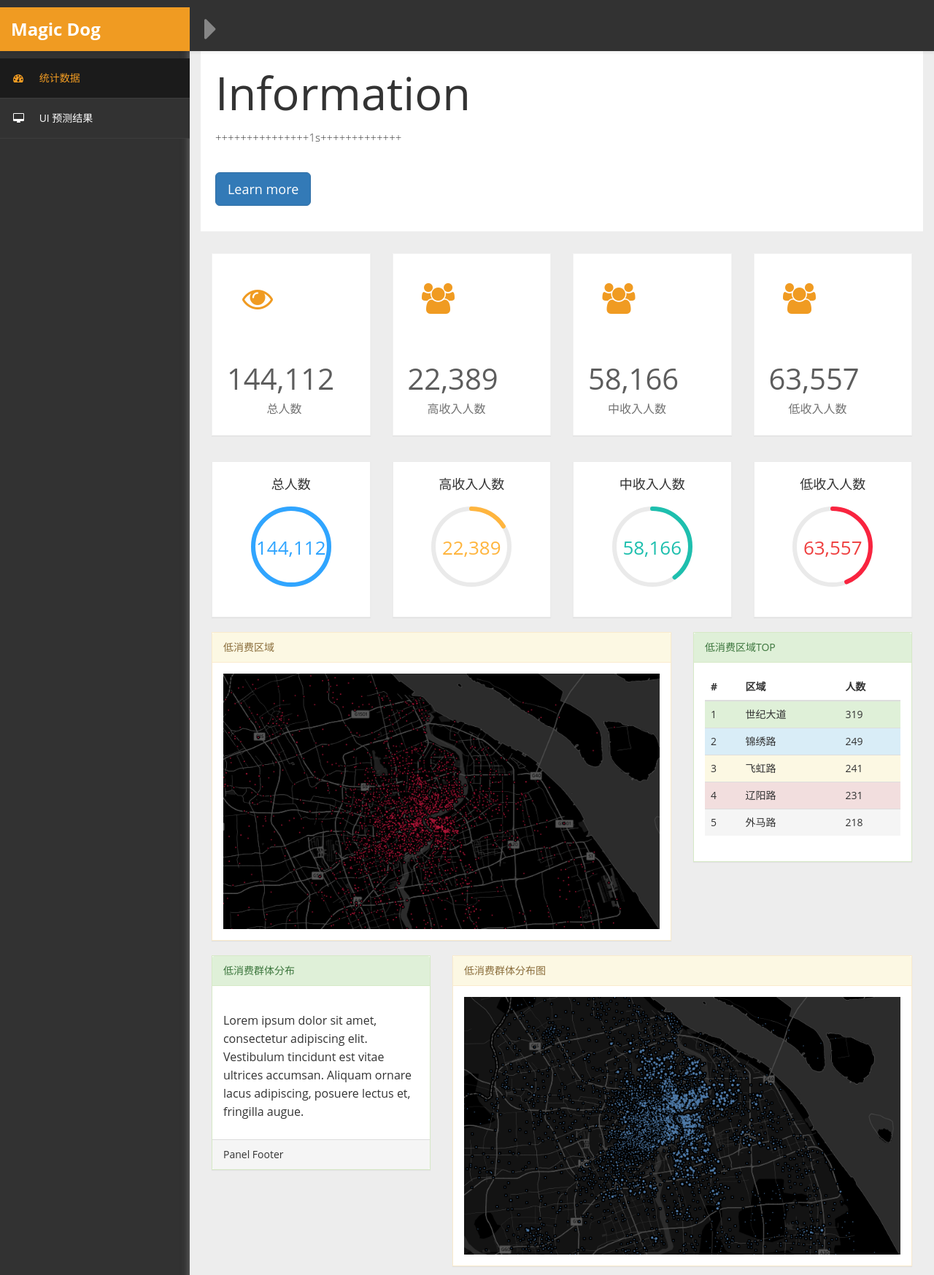
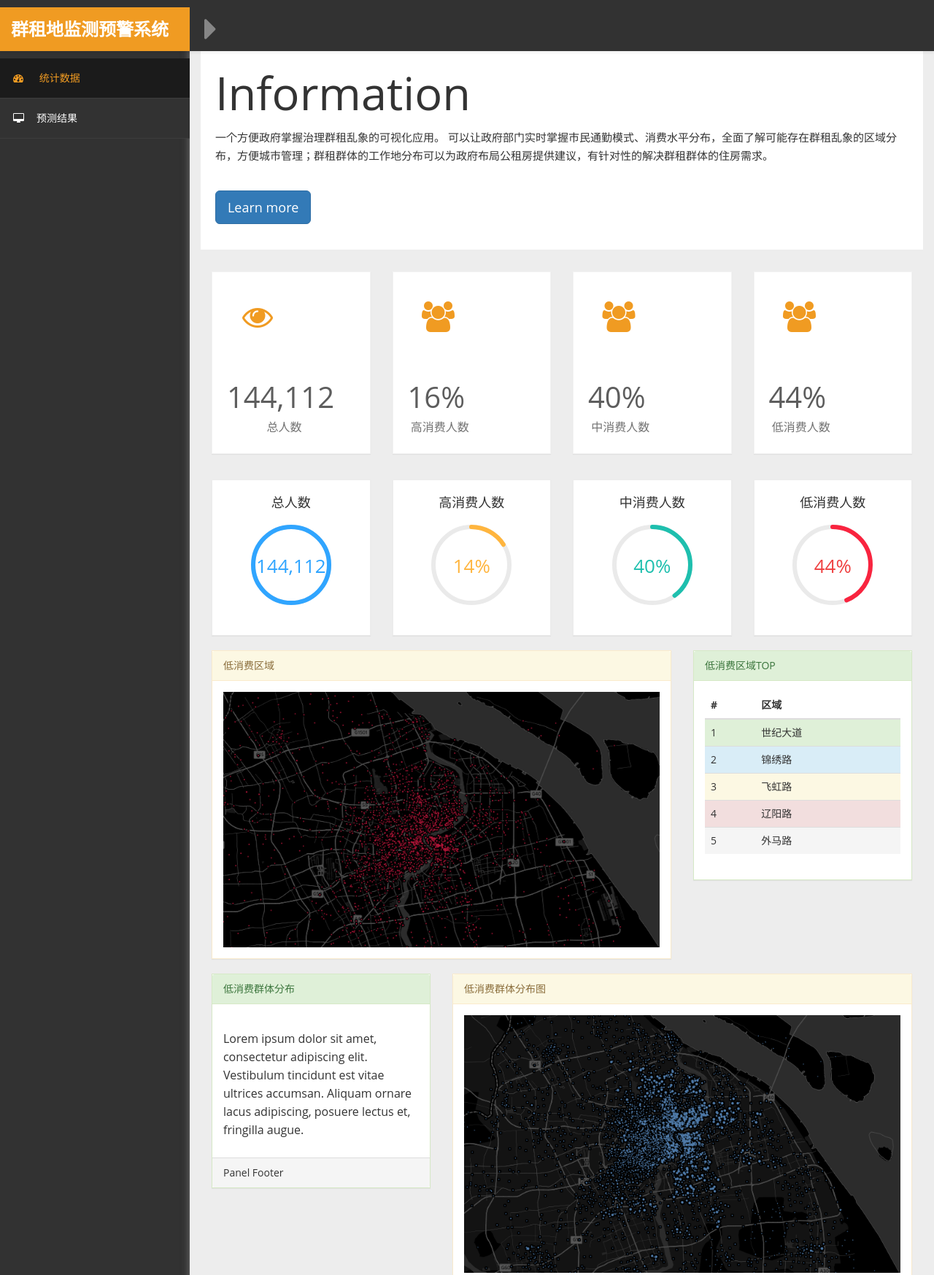
Before and after one commit to stevenyvette/stevenyvette.github.io, a plain HTML site: page index.html in a window 1280 px wide. Shown: the top 1747 px of the page at 73% size. Drawn offline with Linux system fonts and the light colour scheme; a script that the page names is missing.

Commit message:
index.html

```diff
--- a/index.html
+++ b/index.html
@@ -1,9 +1,10 @@
 <!DOCTYPE html>
+<html xmlns="http://www.w3.org/1999/xhtml">
 
 <head>
     <meta charset="utf-8" />
     <meta name="viewport" content="width=device-width, initial-scale=1.0" />
-    <title>Magic Dog</title>
+    <title>群租地监测预警系统——Magic Dog</title>
     <!-- Bootstrap Styles-->
     <link href="assets/css/bootstrap.css" rel="stylesheet" />
     <!-- FontAwesome Styles-->
@@ -24,7 +25,7 @@
                     <span class="icon-bar"></span>
                     <span class="icon-bar"></span>
                 </button>
-                <a class="navbar-brand" href="index.html"><strong>Magic Dog</strong></a>
+                <a class="navbar-brand" href="index.html"><strong>群租地监测预警系统</strong></a>
                 <div id="sideNav" href=""><i class="fa fa-caret-right"></i></div>
             </div>
         </nav>
@@ -36,7 +37,7 @@
                         <a class="active-menu" href="index.html"><i class="fa fa-dashboard"></i> 统计数据</a>
                     </li>
                     <li>
-                        <a href="#predict"><i class="fa fa-desktop"></i> UI 预测结果</a>
+                        <a href="#predict"><i class="fa fa-desktop"></i>预测结果</a>
                     </li>
                 </ul>
             </div>
@@ -47,7 +48,8 @@
                 <div class="col-md-12">
                     <div class="jumbotron">
                         <h1>Information</h1>
-                        <p>+++++++++++++++1s+++++++++++++</p>
+                        <p>一个方便政府掌握治理群租乱象的可视化应用。
+                            可以让政府部门实时掌握市民通勤模式、消费水平分布，全面了解可能存在群租乱象的区域分布，方便城市管理；群租群体的工作地分布可以为政府布局公租房提供建议，有针对性的解决群租群体的住房需求。</p>
                         <p>
                             <a class="btn btn-primary btn-lg" role="button">Learn more</a>
                         </p>
@@ -74,8 +76,8 @@
                                 <i class="fa fa-users fa-5x"></i>
                             </div>
                             <div class="panel-right">
-                                <h3 id="visits" >22,389 </h3>
-                                <strong>高收入人数</strong>
+                                <h3 id="visits" >16% </h3>
+                                <strong>高消费人数</strong>
                             </div>
                         </div>
                     </div>
@@ -85,8 +87,8 @@
                                 <i class="fa fa-users fa-5x"></i>
                             </div>
                             <div class="panel-right">
-                                <h3 id="visits" >58,166 </h3>
-                                <strong>中收入人数</strong>
+                                <h3 id="visits" >40%</h3>
+                                <strong>中消费人数</strong>
                             </div>
                         </div>
                     </div>
@@ -96,8 +98,8 @@
                                 <i class="fa fa-users fa-5x"></i>
                             </div>
                             <div class="panel-right">
-                                <h3 id="visits" > 63,557</h3>
-                                <strong>低收入人数</strong>
+                                <h3 id="visits" > 44%</h3>
+                                <strong>低消费人数</strong>
                             </div>
                         </div>
                     </div>
@@ -115,8 +117,8 @@
                     <div class="col-xs-6 col-md-3">
                         <div class="panel panel-default">
                             <div class="panel-body easypiechart-panel">
-                                <h4>高收入人数</h4>
-                                <div class="easypiechart" id="easypiechart-orange"  data-percent="16" ><span class="percent" id="high" onmouseover="mouse_over_high()" onmouseout="mouse_out_high()">22,389</span>
+                                <h4>高消费人数</h4>
+                                <div class="easypiechart" id="easypiechart-orange"  data-percent="16" ><span class="percent" >14%</span>
                                 </div>
                             </div>
                         </div>
@@ -124,8 +126,8 @@
                     <div class="col-xs-6 col-md-3">
                         <div class="panel panel-default">
                             <div class="panel-body easypiechart-panel">
-                                <h4>中收入人数</h4>
-                                <div class="easypiechart" id="easypiechart-teal" data-percent="40" ><span class="percent" id="mid" onmouseover="mouse_over_mid()" onmouseout="mouse_out_mid()">58,166</span>
+                                <h4>中消费人数</h4>
+                                <div class="easypiechart" id="easypiechart-teal" data-percent="40" ><span class="percent" >40%</span>
                                 </div>
                             </div>
                         </div>
@@ -133,8 +135,8 @@
                     <div class="col-xs-6 col-md-3">
                         <div class="panel panel-default">
                             <div class="panel-body easypiechart-panel">
-                                <h4>低收入人数</h4>
-                                <div class="easypiechart" id="easypiechart-red" data-percent="44" ><span class="percent" onmouseover="mouse_over_low()" id="low" onmouseout="mouse_out_low()">63,557</span>
+                                <h4>低消费人数</h4>
+                                <div class="easypiechart" id="easypiechart-red" data-percent="44" ><span class="percent" >44%</span>
                                 </div>
                             </div>
                         </div>
@@ -163,34 +165,28 @@
                                             <tr>
                                                 <th>#</th>
                                                 <th>区域</th>
-                                                <th>人数</th>
                                             </tr>
                                         </thead>
                                         <tbody>
                                             <tr class="success">
                                                 <td>1</td>
                                                 <td>世纪大道</td>
-                                                <td>319</td>
                                             </tr>
                                             <tr class="info">
                                                 <td>2</td>
                                                 <td>锦绣路</td>
-                                                <td>249</td>
                                             </tr>
                                             <tr class="warning">
                                                 <td>3</td>
                                                 <td>飞虹路</td>
-                                                <td>241</td>
                                             </tr>
                                             <tr class="danger">
                                                 <td>4</td>
                                                 <td>辽阳路</td>
-                                                <td>231</td>
                                             </tr>
                                             <tr class="active">
                                                 <td>5</td>
                                                 <td>外马路</td>
-                                                <td>218</td>
                                             </tr>
                                         </tbody>
                                     </table>
@@ -247,34 +243,28 @@
                                             <tr>
                                                 <th>#</th>
                                                 <th>区域</th>
-                                                <th>人数</th>
                                             </tr>
                                         </thead>
                                         <tbody>
                                             <tr class="success">
                                                 <td>1</td>
                                                 <td>锦绣路</td>
-                                                <td>272</td>
                                             </tr>
                                             <tr class="info">
                                                 <td>2</td>
                                                 <td>世纪大道</td>
-                                                <td>196</td>
                                             </tr>
                                             <tr class="warning">
                                                 <td>3</td>
                                                 <td>龙阳路</td>
-                                                <td>179</td>
                                             </tr>
                                             <tr class="danger">
                                                 <td>4</td>
                                                 <td>外马路</td>
-                                                <td>178</td>
                                             </tr>
                                             <tr class="active">
                                                 <td>5</td>
                                                 <td>辽阳路</td>
-                                                <td>144</td>
                                             </tr>
                                         </tbody>
                                     </table>
@@ -331,34 +321,28 @@
                                             <tr>
                                                 <th>#</th>
                                                 <th>区域</th>
-                                                <th>人数</th>
                                             </tr>
                                         </thead>
                                         <tbody>
                                             <tr class="success">
                                                 <td>1</td>
                                                 <td>龙阳路</td>
-                                                <td>108</td>
                                             </tr>
                                             <tr class="info">
                                                 <td>2</td>
                                                 <td>锦绣路</td>
-                                                <td>91</td>
                                             </tr>
                                             <tr class="warning">
                                                 <td>3</td>
                                                 <td>世纪大道</td>
-                                                <td>67</td>
                                             </tr>
                                             <tr class="danger">
                                                 <td>4</td>
                                                 <td>东门路</td>
-                                                <td>58</td>
                                             </tr>
                                             <tr class="active">
                                                 <td>5</td>
                                                 <td>华夏西路</td>
-                                                <td>56</td>
                                             </tr>
                                         </tbody>
                                     </table>
@@ -397,7 +381,7 @@
                     <div class="col-md-8 col-sm-12 col-xs-12">
                         <div class="panel panel-success">
                             <div class="panel-heading">
-                                联通规律用户（0:00-7:00）
+                                规律用户居住地
                             </div>
                             <div class="panel-body">
                                 <img src="images/联通规律用户0-7.png" style="height:100%;width:100%">
@@ -407,7 +391,7 @@
                     <div class="col-md-4 col-sm-12 col-xs-12">
                         <div class="panel panel-info">
                             <div class="panel-heading">
-                                联通规律用户（0:00-7:00）
+                                规律用户居住地
                             </div>
                             <div class="panel-body">
                                 <p>Lorem ipsum dolor sit amet, consectetur adipiscing elit. Vestibulum tincidunt est vitae ultrices accumsan. Aliquam ornare lacus adipiscing, posuere lectus et, fringilla augue.</p>
@@ -423,7 +407,7 @@
                     <div class="col-md-4 col-sm-12 col-xs-12">
                         <div class="panel panel-info">
                             <div class="panel-heading">
-                                联通规律用户（10:00-17:00）
+                                规律用户工作地
                             </div>
                             <div class="panel-body">
                                 <p>Lorem ipsum dolor sit amet, consectetur adipiscing elit. Vestibulum tincidunt est vitae ultrices accumsan. Aliquam ornare lacus adipiscing, posuere lectus et, fringilla augue.</p>
@@ -436,7 +420,7 @@
                     <div class="col-md-8 col-sm-12 col-xs-12">
                         <div class="panel panel-success">
                             <div class="panel-heading">
-                                联通规律用户（10:00-17:00）
+                                规律用户工作地
                             </div>
                             <div class="panel-body">
                                 <img src="images/联通规律用户10-17.png" style="height:100%;width:100%">
```
